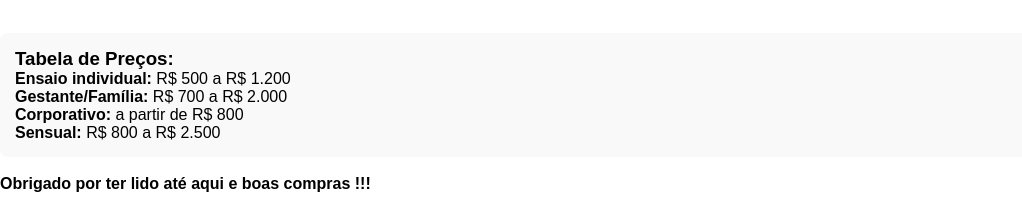
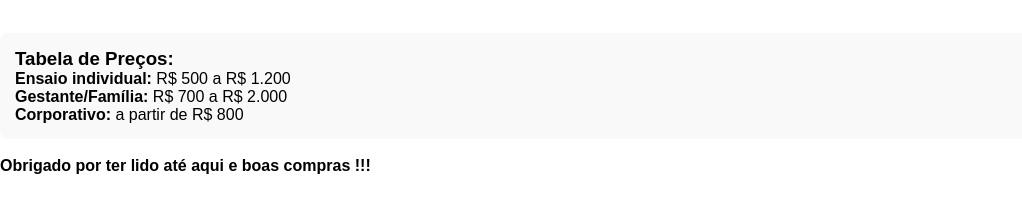
Before and after one commit to pietroalex-web/Pietro-programa-o, a plain HTML site: page index.html in a window 1280 px wide. Shown: the part 1145-1353 px from the top of the page, without its empty margins (0-1022 px from the left). Drawn offline with Linux system fonts and the light colour scheme.

```diff
--- a/index.html
+++ b/index.html
@@ -106,7 +106,6 @@
             <p><strong>Ensaio individual:</strong> R$ 500 a R$ 1.200</p>
             <p><strong>Gestante/Família:</strong> R$ 700 a R$ 2.000</p>
             <p><strong>Corporativo:</strong> a partir de R$ 800</p>
-            <p><strong>Sensual:</strong> R$ 800 a R$ 2.500</p>
         </div>
 
 
```
